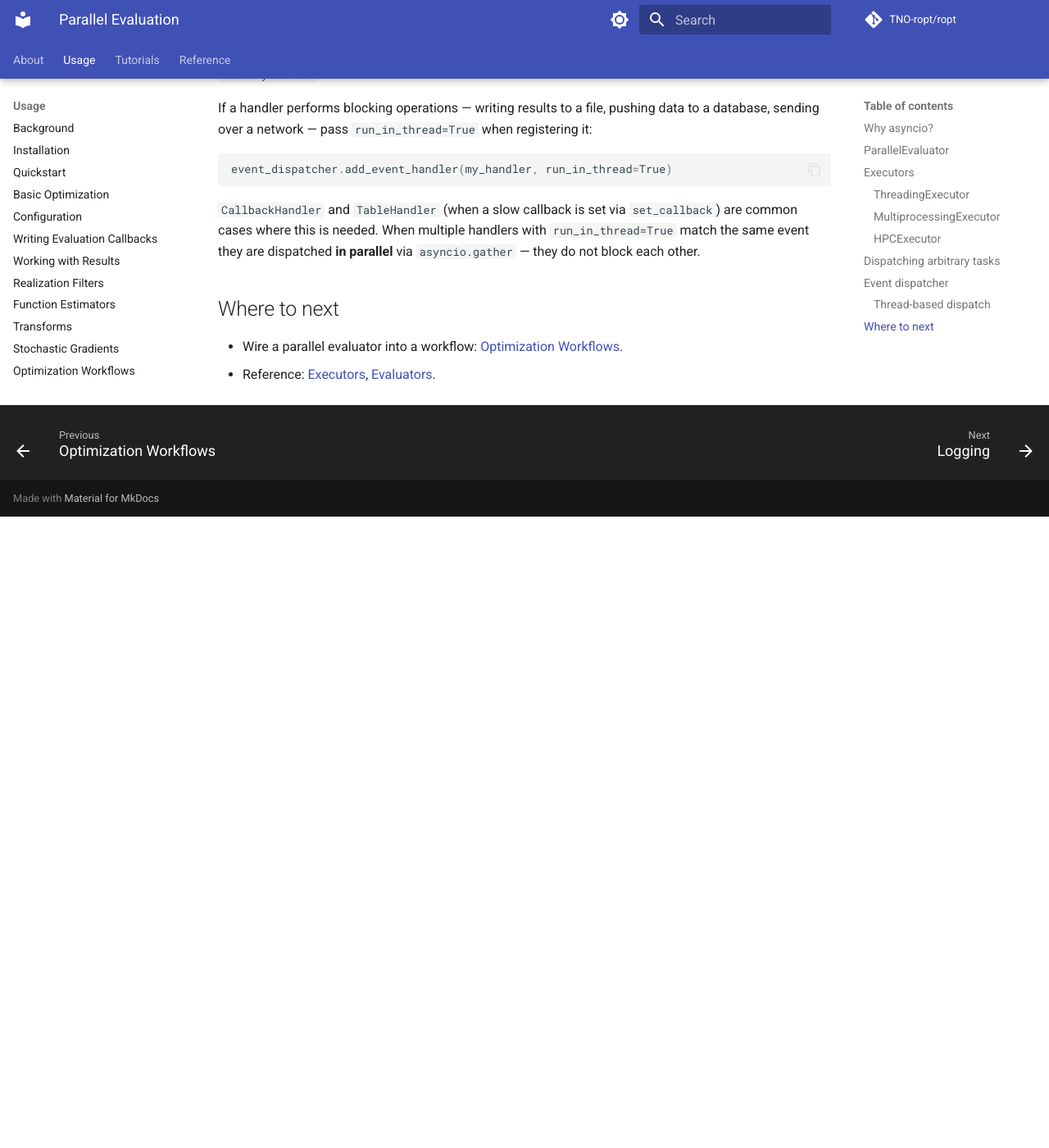
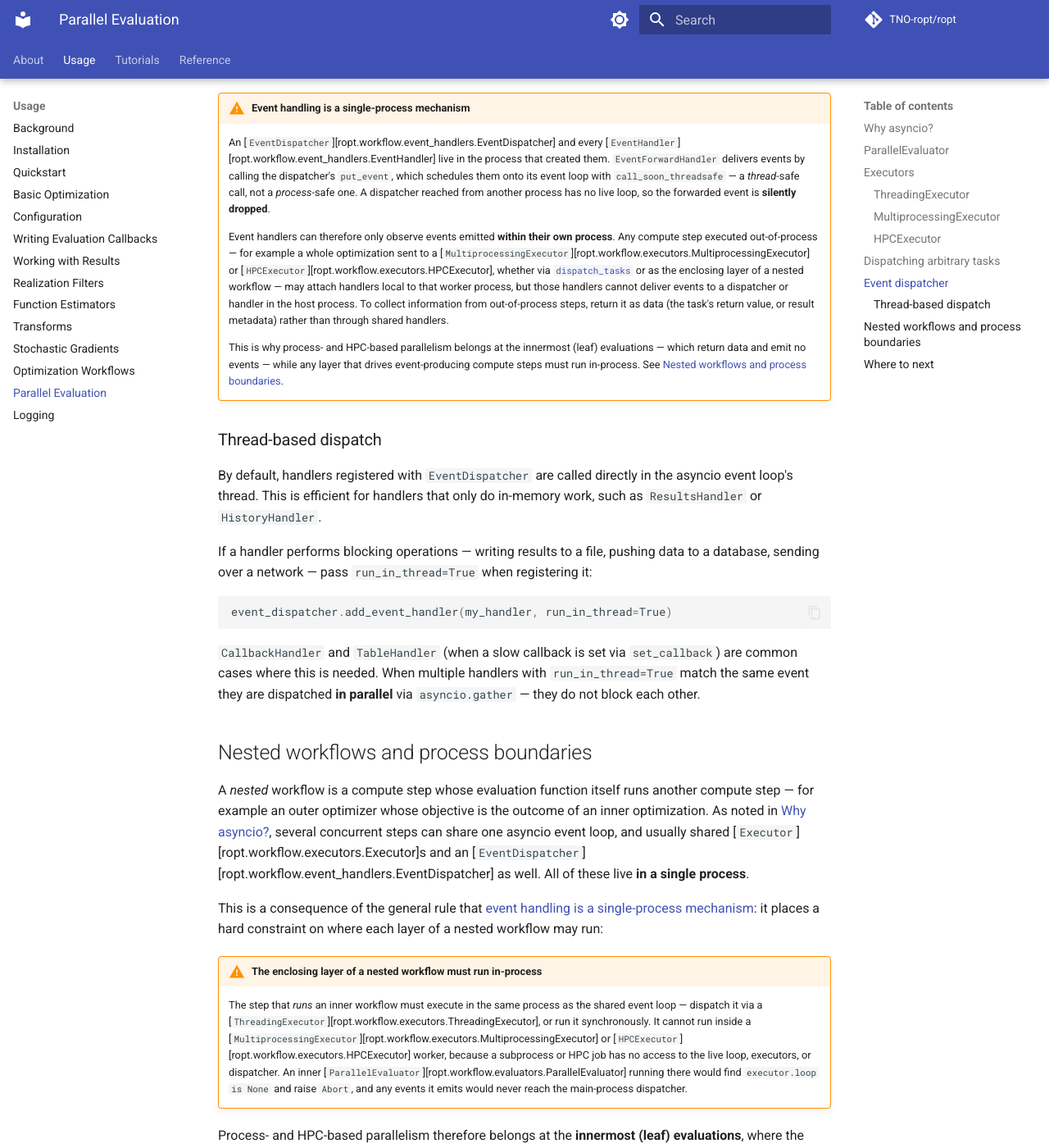
Before and after one commit to TNO-ropt/ropt, an MkDocs documentation site: the page built from docs/usage/parallel.md, in a window 1280 px wide and 1400 px high, scrolled down 6203 px. Shown: the whole window at 82% size. Built offline with MkDocs 1.6.1 and Material for MkDocs 9.7.7, drawn with Linux system fonts in a browser that asks for light colours; comment, search, counter and statistics services are not loaded; the version menu is left out; before the commit the page ends 6833 px from its top, so only the background shows below that; some of the changed text lies outside the part shown.

Commit message:
Update documentation

```diff
--- a/docs/usage/parallel.md
+++ b/docs/usage/parallel.md
@@ -201,6 +201,14 @@
     `"multiprocessing"` and `"hpc"` executors it can be changed safely per
     task.
 
+!!! note "No event handling across process boundaries"
+
+    Functions dispatched to a `"multiprocessing"` or `"hpc"` executor run in a
+    separate process. If such a function runs a compute step, that step's event
+    handlers stay in the worker process and cannot deliver events to a
+    dispatcher or handler in the host process — return results as data instead.
+    See [Event handling is a single-process mechanism](#event-dispatcher).
+
 ## Event dispatcher
 
 When multiple compute steps run concurrently in worker threads, their event
@@ -250,6 +258,33 @@
 call. The dispatcher's processing loop then dispatches it to the registered
 handlers.
 
+!!! warning "Event handling is a single-process mechanism"
+
+    An [`EventDispatcher`][ropt.workflow.event_handlers.EventDispatcher] and
+    every [`EventHandler`][ropt.workflow.event_handlers.EventHandler] live in
+    the process that created them. `EventForwardHandler` delivers events by
+    calling the dispatcher's `put_event`, which schedules them onto its event
+    loop with `call_soon_threadsafe` — a *thread*-safe call, not a
+    *process*-safe one. A dispatcher reached from another process has no live
+    loop, so the forwarded event is **silently dropped**.
+
+    Event handlers can therefore only observe events emitted **within their own
+    process**. Any compute step executed out-of-process — for example a whole
+    optimization sent to a
+    [`MultiprocessingExecutor`][ropt.workflow.executors.MultiprocessingExecutor]
+    or [`HPCExecutor`][ropt.workflow.executors.HPCExecutor], whether via
+    [`dispatch_tasks`](#dispatching-arbitrary-tasks) or as the enclosing layer
+    of a nested workflow — may attach handlers local to that worker process,
+    but those handlers cannot deliver events to a dispatcher or handler in the
+    host process. To collect information from out-of-process steps, return it as
+    data (the task's return value, or result metadata) rather than through
+    shared handlers.
+
+    This is why process- and HPC-based parallelism belongs at the innermost
+    (leaf) evaluations — which return data and emit no events — while any layer
+    that drives event-producing compute steps must run in-process. See
+    [Nested workflows and process boundaries](#nested-workflows-and-process-boundaries).
+
 ### Thread-based dispatch
 
 By default, handlers registered with `EventDispatcher` are called directly in
@@ -269,6 +304,48 @@
 with `run_in_thread=True` match the same event they are dispatched **in
 parallel** via `asyncio.gather` — they do not block each other.
 
+## Nested workflows and process boundaries
+
+A *nested* workflow is a compute step whose evaluation function itself runs
+another compute step — for example an outer optimizer whose objective is the
+outcome of an inner optimization. As noted in [Why asyncio?](#why-asyncio),
+several concurrent steps can share one asyncio event loop, and usually shared
+[`Executor`][ropt.workflow.executors.Executor]s and an
+[`EventDispatcher`][ropt.workflow.event_handlers.EventDispatcher] as well. All
+of these live **in a single process**.
+
+This is a consequence of the general rule that
+[event handling is a single-process mechanism](#event-dispatcher): it places a
+hard constraint on where each layer of a nested workflow may run:
+
+!!! warning "The enclosing layer of a nested workflow must run in-process"
+
+    The step that *runs* an inner workflow must execute in the same process as
+    the shared event loop — dispatch it via a
+    [`ThreadingExecutor`][ropt.workflow.executors.ThreadingExecutor], or run it
+    synchronously. It cannot run inside a
+    [`MultiprocessingExecutor`][ropt.workflow.executors.MultiprocessingExecutor]
+    or [`HPCExecutor`][ropt.workflow.executors.HPCExecutor] worker, because a
+    subprocess or HPC job has no access to the live loop, executors, or
+    dispatcher. An inner
+    [`ParallelEvaluator`][ropt.workflow.evaluators.ParallelEvaluator] running
+    there would find `executor.loop is None` and raise `Abort`, and any events
+    it emits would never reach the main-process dispatcher.
+
+Process- and HPC-based parallelism therefore belongs at the **innermost (leaf)
+evaluations**, where the actual model runs — not at a layer that itself drives a
+nested workflow. The nested examples follow exactly this shape:
+
+- [`examples/nested.py`](https://github.com/TNO-ropt/ropt/blob/main/examples/nested.py)
+  — outer and inner optimizations run sequentially in the main process via
+  `FunctionEvaluator`.
+- [`examples/nested_multiprocess.py`](https://github.com/TNO-ropt/ropt/blob/main/examples/nested_multiprocess.py)
+  — outer optimizations run on a `ThreadingExecutor` (in-process); only the
+  inner leaf evaluations run on a `MultiprocessingExecutor`.
+- [`examples/nested_hpc.py`](https://github.com/TNO-ropt/ropt/blob/main/examples/nested_hpc.py)
+  — same pattern, with the inner leaf evaluations submitted to the cluster via
+  `HPCExecutor`.
+
 ## Where to next
 
 - Wire a parallel evaluator into a workflow:
```
Also changed, not shown: docs/usage/workflows.md (+4 -1 lines).
